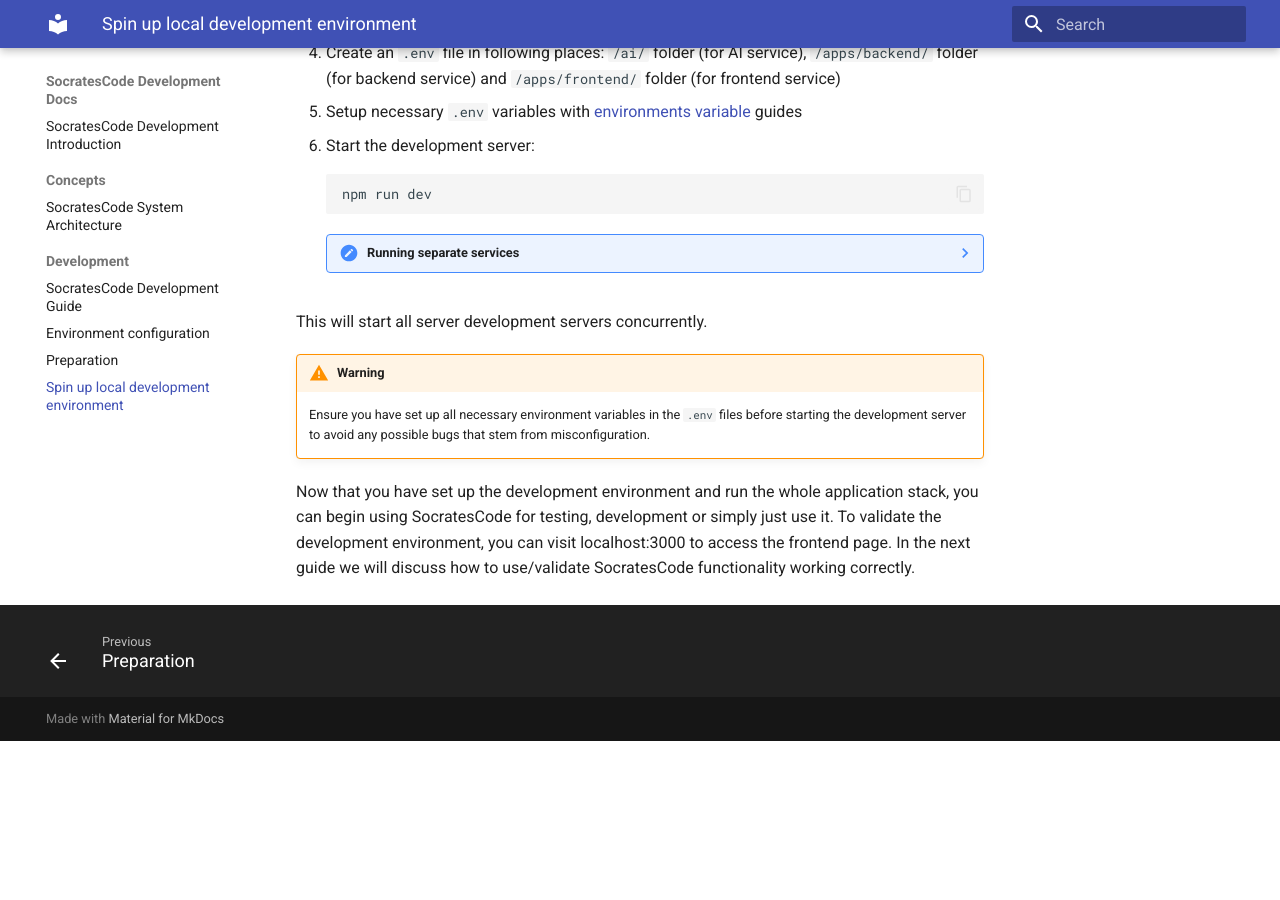
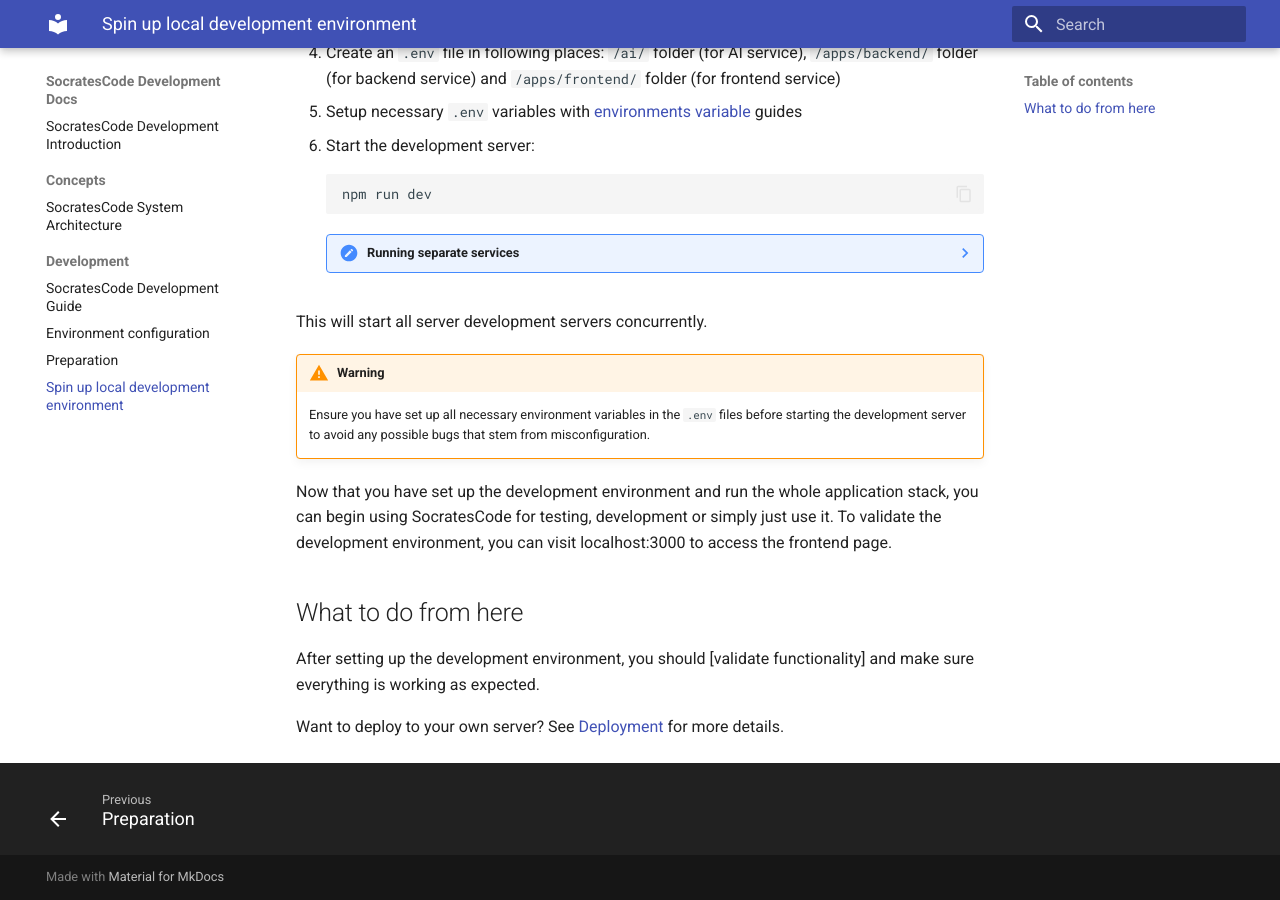
Before and after one commit to SocratesCodes/doc, an MkDocs documentation site: the page built from docs/development/setup.md, in a window 1280 px wide and 900 px high, scrolled down 663 px. Built offline with MkDocs 1.6.1 and Material for MkDocs 9.7.7, drawn with Linux system fonts in a browser that asks for light colours; before the commit the page ends 1404 px from its top, so only the background shows below that.

Commit message:
feat: update docs

```diff
--- a/docs/development/setup.md
+++ b/docs/development/setup.md
@@ -55,4 +55,9 @@
 !!! warning "Warning"
     Ensure you have set up all necessary environment variables in the `.env` files before starting the development server to avoid any possible bugs that stem from misconfiguration.
 
-Now that you have set up the development environment and run the whole application stack, you can begin using SocratesCode for testing, development or simply just use it. To validate the development environment, you can visit localhost:3000 to access the frontend page. In the next guide we will discuss how to use/validate SocratesCode functionality working correctly.
+Now that you have set up the development environment and run the whole application stack, you can begin using SocratesCode for testing, development or simply just use it. To validate the development environment, you can visit localhost:3000 to access the frontend page.
+
+## What to do from here
+After setting up the development environment, you should [validate functionality] and make sure everything is working as expected.
+
+Want to deploy to your own server? See [Deployment](/deployment/intro.md) for more details.
```
